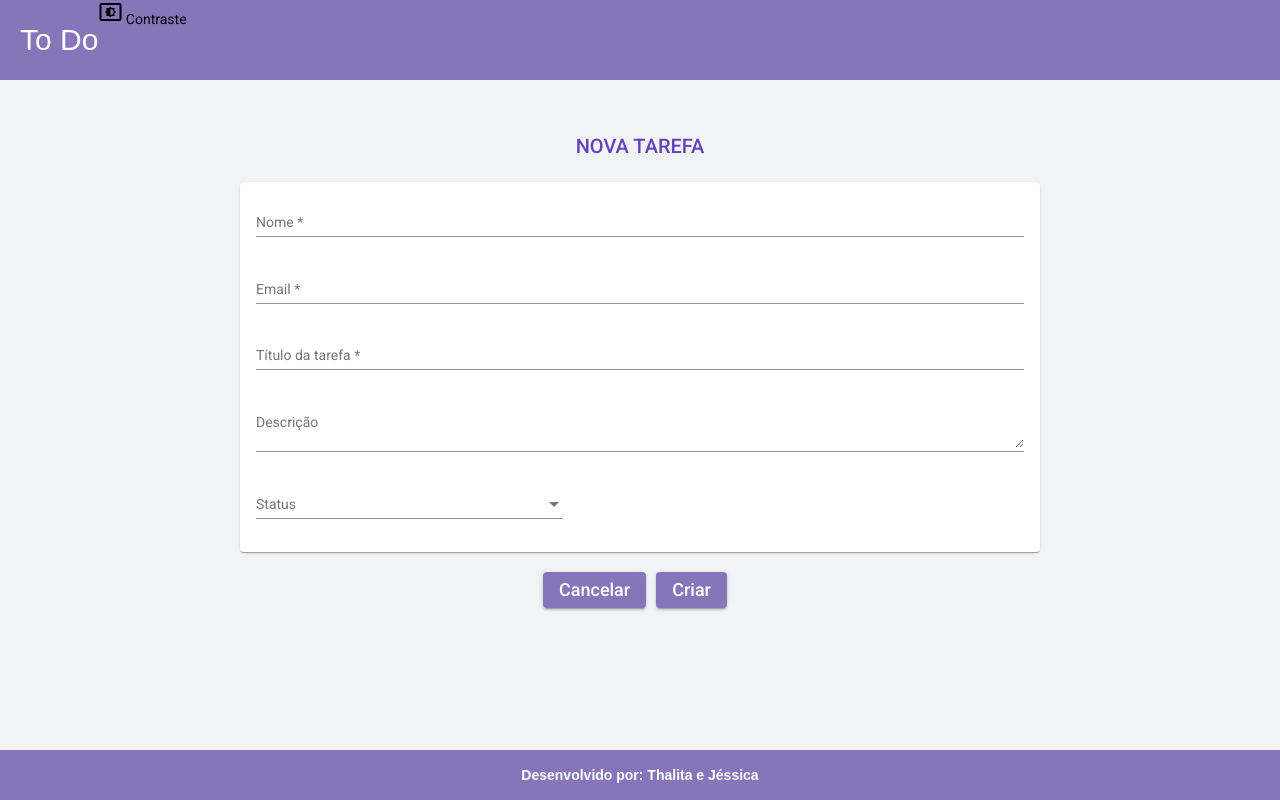
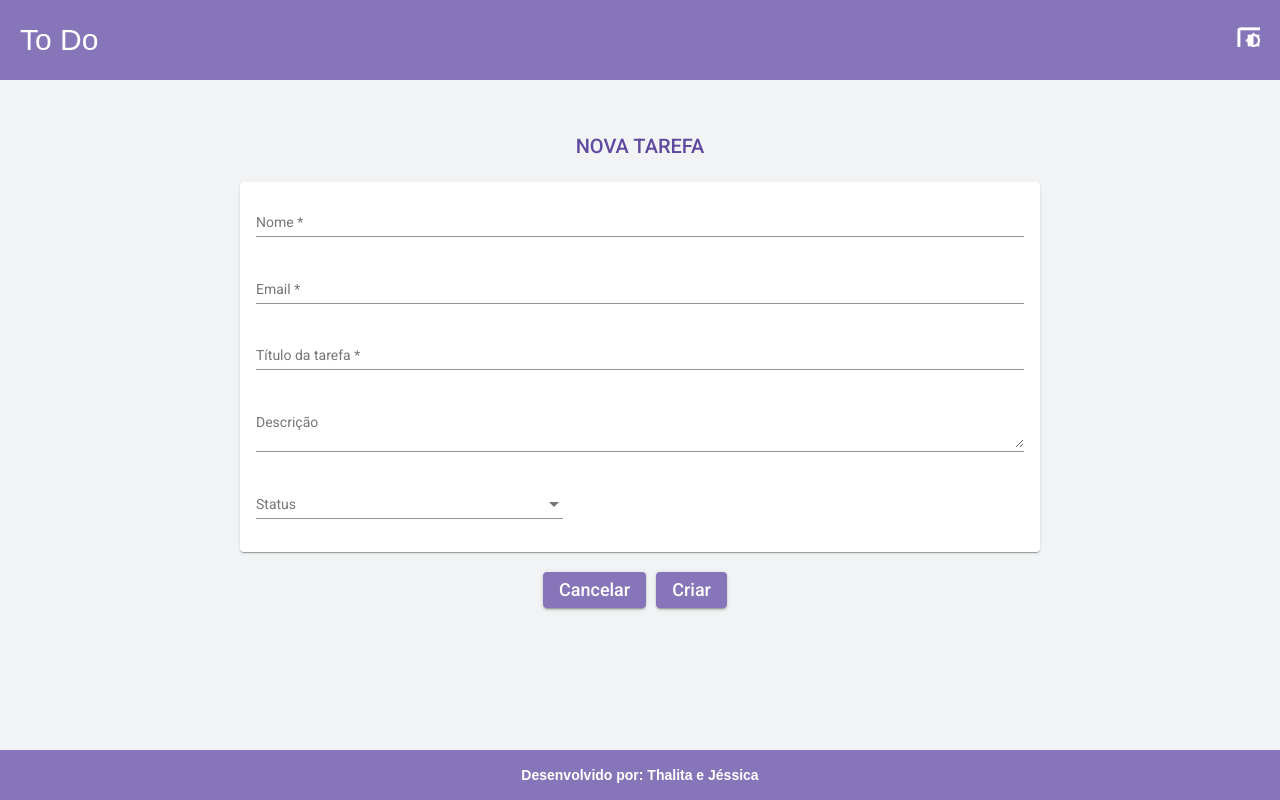
Before and after one commit to thalita-andrade/To-Do-List, an Angular app in the folder to-do-list/: page /form in a window 1280 px wide. Built offline with nearby package versions, Linux system fonts and the light colour scheme.

Commit message:
ajustando cores de contraste

```diff
--- a/to-do-list/src/app/edit/edit.component.css
+++ b/to-do-list/src/app/edit/edit.component.css
@@ -8,7 +8,7 @@
 .title-form {
     margin-top: 50px;
     margin-bottom: 20px;
-    color: #6142bd;
+    color: var(--default-senary);
 }
 
 .form-container {
@@ -36,8 +36,8 @@
 }
 
 .button-form {
-    background-color: #8675b8;
-    color: white;
+    background-color: var(--default-primary);
+    color: var(--default-quarternary);
     font-size: 18px;
     margin-right: 10px;
 }
--- a/to-do-list/src/app/form/form.component.css
+++ b/to-do-list/src/app/form/form.component.css
@@ -7,7 +7,7 @@
 .title-form {
     margin-top: 50px;
     margin-bottom: 20px;
-    color: #6142bd;
+    color: var(--default-senary);
 }
 
 .form-container {
@@ -35,8 +35,8 @@
 }
 
 .button-form {
-    background-color: #8675b8;
-    color: white;
+    background-color: var(--default-primary);
+    color: var(--default-quarternary);
     font-size: 18px;
     margin-right: 10px;
 }
--- a/to-do-list/src/app/header/header.component.css
+++ b/to-do-list/src/app/header/header.component.css
@@ -3,6 +3,7 @@ header {
     height: 80px;
     background-color: var(--default-primary);
     display: flex;
+    justify-content: space-between;
 }
 
 .page-title {
@@ -13,3 +14,16 @@ header {
     font-size: 30px;
     font-family: arial,sans-serif;
 }
+
+.contrast {
+    align-self: center;
+    padding-right: 20px;
+    color: var(--default-quarternary);
+    font-family: arial,sans-serif;
+    cursor: pointer;
+}
+
+.font-size-icon {
+    font-size: 35px;
+    margin-bottom: 5px;
+}
--- a/to-do-list/src/app/header/header.component.html
+++ b/to-do-list/src/app/header/header.component.html
@@ -1,7 +1,6 @@
 <header>
     <div class="page-title">To Do</div>
-    <div (click)="toggleTheme()">
-        <mat-icon>settings_brightness</mat-icon>
-        Contraste
+    <div class="contrast" (click)="toggleTheme()">
+        <mat-icon class="font-size-icon">settings_brightness</mat-icon>
     </div>
 </header>
--- a/to-do-list/src/app/home/home.component.css
+++ b/to-do-list/src/app/home/home.component.css
@@ -19,9 +19,7 @@
 }
 
 table {
-  box-shadow: 0px 3px 1px -2px rgba(0, 0, 0, 0.2),
-              0px 2px 2px 0px rgba(0, 0, 0, 0.14),
-              0px 1px 5px 0px rgba(0, 0, 0, 0.12);
+  box-shadow: var(--default-shadow-table);
 }
 
 th {
@@ -31,7 +29,7 @@ th {
 }
 
 h2 {
-  color: var(--default-secundary);
+  color: var(--default-senary);
   margin: 0 0 8px;
 }
 
@@ -62,7 +60,7 @@ h2 {
 }
 
 ::-webkit-scrollbar-track {
-  box-shadow: inset 0 0 3px grey;
+  box-shadow: var(--default-shadow-scrollbar);
 }
 
 ::-webkit-scrollbar-thumb {
--- a/to-do-list/src/app/theme/theme.ts
+++ b/to-do-list/src/app/theme/theme.ts
@@ -11,16 +11,22 @@ export const light: Theme = {
         "--default-tertiary":  "#beb0e7",
         "--default-quarternary": "white",
         "--default-quinary": "#f1f3f4",
+        "--default-senary": "#5f49a0",
+        "--default-shadow-table": "0px 3px 1px -2px rgba(0, 0, 0, 0.2), 0px 2px 2px 0px rgba(0, 0, 0, 0.14), 0px 1px 5px 0px rgba(0, 0, 0, 0.12)",
+        "--default-shadow-scrollbar": "inset 0 0 3px grey",
     }
 }
 
 export const dark: Theme = {
     name: "dark",
     properties: {
-        "--default-primary": "grey",
+        "--default-primary": "#41474d",
         "--default-secundary":  "darkgrey",
         "--default-tertiary": "lightgrey",
         "--default-quarternary": "black",
-        "--default-quinary": "#41474d",
+        "--default-quinary": "grey",
+        "--default-senary": "#35393d",
+        "--default-shadow-table": "0px 3px 1px -2px rgba(255, 255, 255, 0.2), 0px 2px 2px 0px rgba(255, 255, 255, 0.14), 0px 1px 5px 0px rgba(255, 255, 255, 0.12)",
+        "--default-shadow-scrollbar": "inset 0 0 5px whitesmoke",
     }
 }
--- a/to-do-list/src/styles.css
+++ b/to-do-list/src/styles.css
@@ -9,4 +9,11 @@ body { margin: 0; font-family: Roboto, "Helvetica Neue", sans-serif; }
     --default-tertiary:  #beb0e7;
     --default-quarternary: white;
     --default-quinary: #f1f3f4;
+    --default-senary: #5f49a0;
+
+    --default-shadow-table: 0px 3px 1px -2px rgba(0, 0, 0, 0.2),
+    0px 2px 2px 0px rgba(0, 0, 0, 0.14),
+    0px 1px 5px 0px rgba(0, 0, 0, 0.12);
+    --default-shadow-scrollbar: inset 0 0 3px grey;
+
 }
```
